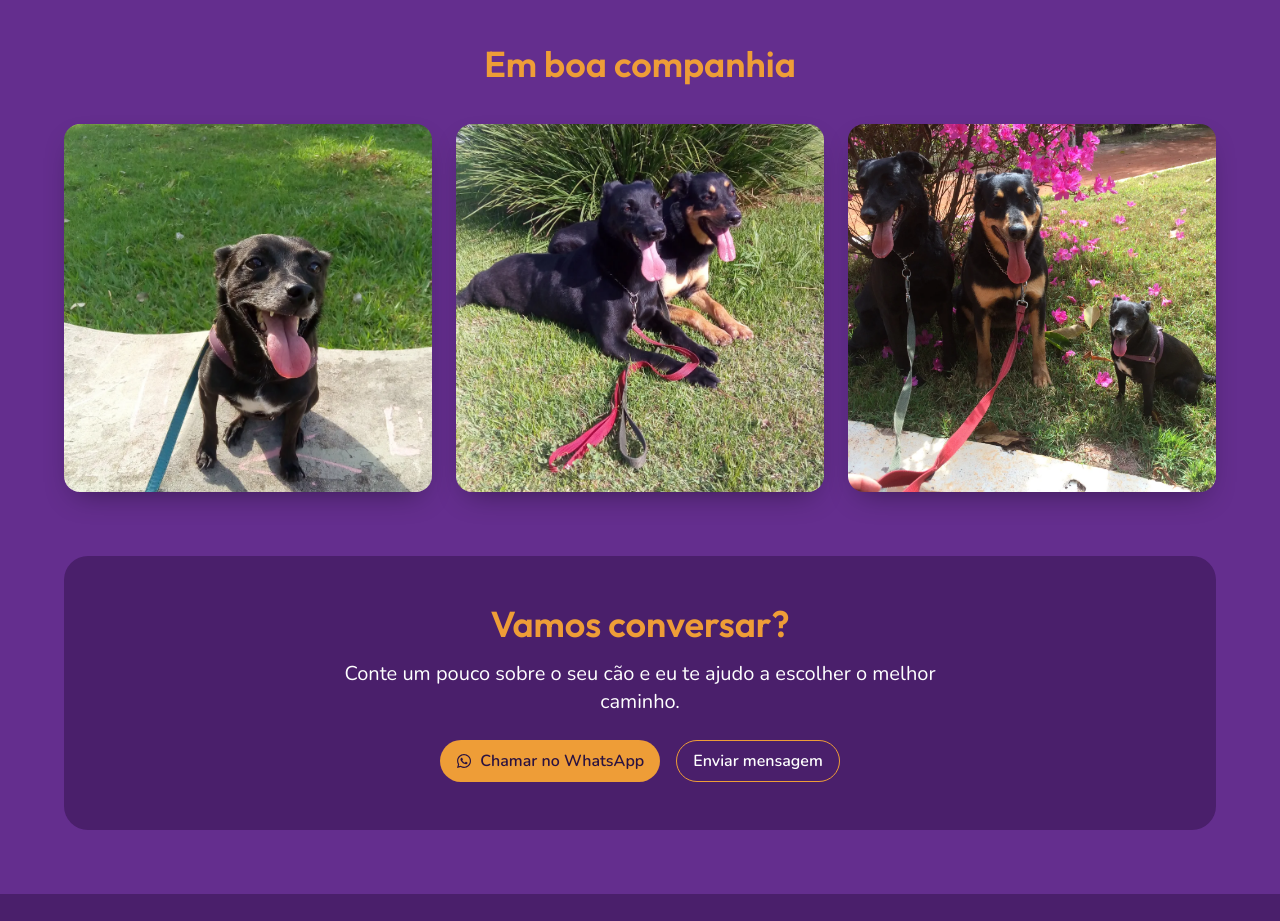
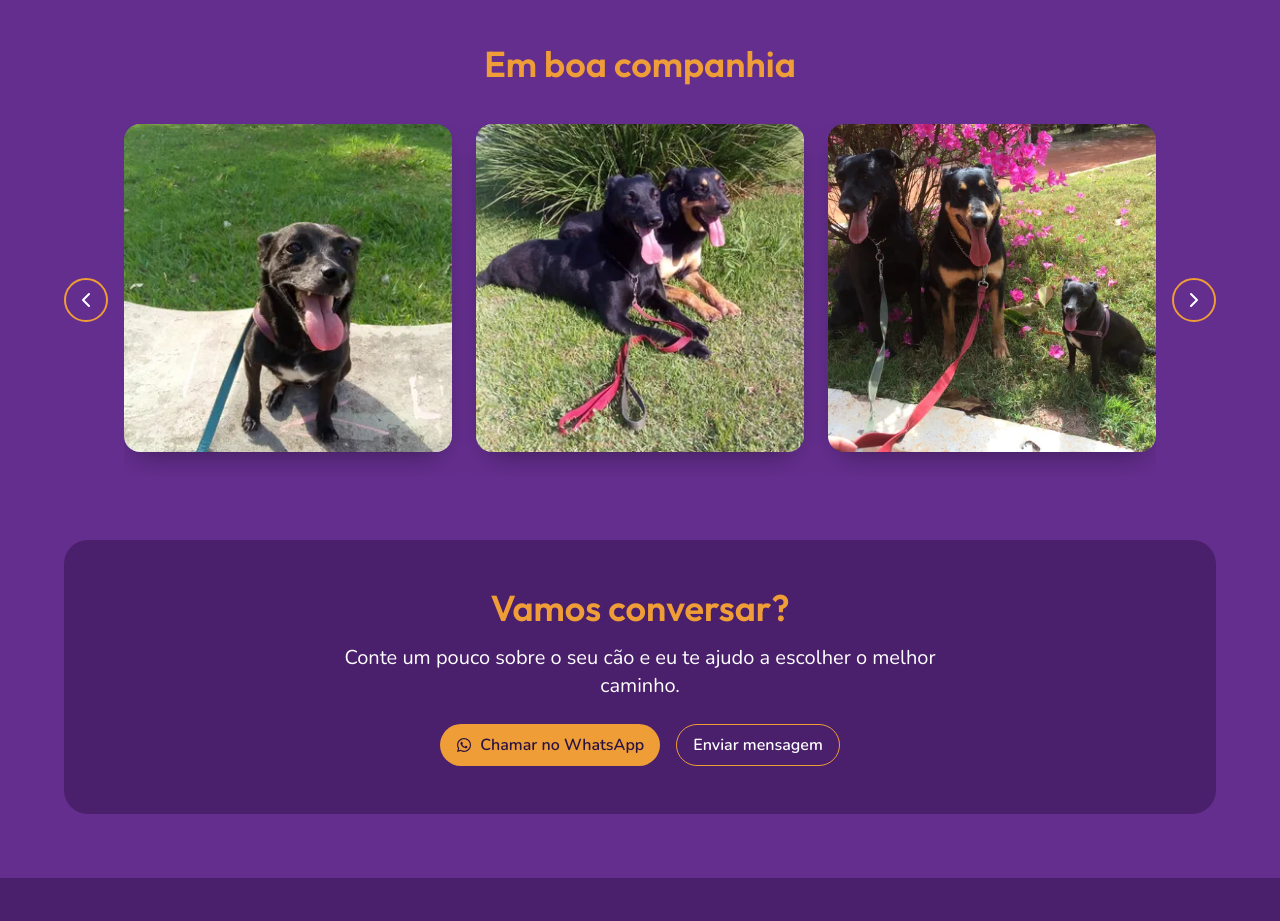
Before and after one commit to nanabernardo/MarianaAdestramentoReact, a React (Vite) app in the folder MarianaAdestramentoReact/: page /socializacao in a window 1280 px wide. Shown: the part 1740-2661 px from the top of the page. Built offline with nearby package versions, Linux system fonts and the light colour scheme.

Commit message:
feat: add PhotoCarousel to Socializacao page
- move Socializacao photos to data/fotos.js with large versions
- add two new photos (Dora_Bela_deitadas and eu_Dora_Bela)

```diff
--- a/MarianaAdestramentoReact/src/data/fotos.js
+++ b/MarianaAdestramentoReact/src/data/fotos.js
@@ -11,6 +11,16 @@ import BelaPpPequena from "../assets/Bela_Pp-pequena.webp";
 import BelaPp from "../assets/Bela_Pp.webp";
 import MayaPequena from "../assets/Maya-pequena.webp";
 import Maya from "../assets/Maya.webp";
+import PpPequena from "../assets/Pp-pequena.webp";
+import Pp from "../assets/Pp.webp";
+import DoraBelaParquePequena from "../assets/Dora_Bela_parque-pequena.webp";
+import DoraBelaParque from "../assets/Dora_Bela_parque.webp";
+import DoraBelaPpPequena from "../assets/Dora_Bela_Pp-pequena.webp";
+import DoraBelaPp from "../assets/Dora_Bela_Pp.webp";
+import DoraBelaDeitadasPequena from "../assets/Dora_Bela_deitadas-pequena.webp";
+import DoraBelaDeitadas from "../assets/Dora_Bela_deitadas.webp";
+import EuDoraBelaPequena from "../assets/eu_Dora_Bela-pequena.webp";
+import EuDoraBela from "../assets/eu_Dora_Bela.webp";
 
 export const fotosAdestramento = [
   { src: GoldensPequena, srcLarge: Goldens, alt: "Dois golden retrievers" },
@@ -31,3 +41,31 @@ export const fotosAdestramento = [
     alt: "Duas cadelas sem raça definida, uma porte grande deitada e a outra porte pequeno sentada, num gramado",
   },
 ];
+
+export const fotosSocializacao = [
+  {
+    src: PpPequena,
+    srcLarge: Pp,
+    alt: "Cachorrinha pequena, pelo preto, num banco de concreto do parque",
+  },
+  {
+    src: DoraBelaParquePequena,
+    srcLarge: DoraBelaParque,
+    alt: "Duas cachorras sem raça definida de pelo preto, porte grande, deitadas na grama, com a guia solta",
+  },
+  {
+    src: DoraBelaPpPequena,
+    srcLarge: DoraBelaPp,
+    alt: "Três cachorras sem raça definida com pelo preto, duas de grande porte e uma de pequeno porte, sentadas na grama, ao lado de flores cor-de-rosa no parque",
+  },
+  {
+    src: DoraBelaDeitadasPequena,
+    srcLarge: DoraBelaDeitadas,
+    alt: "Duas cachorras de pelo preto deitadas sobre folhas secas, uma delas com manchas caramelo, de língua de fora",
+  },
+  {
+    src: EuDoraBelaPequena,
+    srcLarge: EuDoraBela,
+    alt: "Mariana sorrindo, abraçada com duas cachorras de pelo preto",
+  },
+];
--- a/MarianaAdestramentoReact/src/pages/Socializacao.jsx
+++ b/MarianaAdestramentoReact/src/pages/Socializacao.jsx
@@ -1,15 +1,13 @@
-import Pp from "../assets/Pp.webp";
-import DoraBelaParque from "../assets/Dora_Bela_parque.webp";
 import Matilha from "../assets/matilha_parque.webp";
-import DoraBelaPp from "../assets/Dora_Bela_Pp.webp";
 import { FaWhatsapp } from "react-icons/fa";
 import { Check } from "lucide-react";
 import PageHero from "../components/PageHero";
 import Button from "../components/Button";
 import SectionHeader from "../components/SectionHeader";
 import ServiceCard from "../components/ServiceCard";
-import ResponsiveImage from "../components/ResponsiveImage";
 import CTASection from "../components/CTASection";
+import PhotoCarousel from "../components/PhotoCarousel";
+import { fotosSocializacao } from "../data/fotos";
 import {
   sinaisSocializacao,
   areasSocializacao,
@@ -18,20 +16,6 @@ import {
 import { links } from "../data/contato";
 
 const Socializacao = () => {
-  const images = [
-    {
-      src: Pp,
-      alt: "Cachorrinha pequena, pelo preto, num banco de concreto do parque",
-    },
-    {
-      src: DoraBelaParque,
-      alt: "Duas cachorras sem raça definida de pelo preto, porte grande, deitadas na grama, com a guia solta",
-    },
-    {
-      src: DoraBelaPp,
-      alt: "Três cachorras sem raça definida com pelo preto, duas de grande porte e uma de pequeno porte, sentadas na grama, ao lado de flores cor-de-rosa no parque",
-    },
-  ];
   return (
     // fragmento: a página passa a ter várias sections, uma ao lado da outra
     <>
@@ -147,19 +131,8 @@ const Socializacao = () => {
         <div className="max-w-6xl mx-auto">
           <SectionHeader title="Em boa companhia" className="mb-10" />
 
-          {/* celular: 1 coluna estreita (max-w-xs), como na Adestramento.
-              a partir de sm: 3 colunas, e o limite sai (sm:max-w-none) */}
-          <div className="max-w-xs mx-auto sm:max-w-none grid grid-cols-1 sm:grid-cols-3 gap-6">
-            {images.map((image) => (
-              <ResponsiveImage
-                key={image.src}
-                src={image.src}
-                alt={image.alt}
-                aspect="1/1"
-                className="rounded-2xl shadow-card"
-              />
-            ))}
-          </div>
+          {/* fotos quadradas, como era a grade (aspect="1/1") */}
+          <PhotoCarousel photos={fotosSocializacao} aspect="1/1" />
 
           <CTASection />
         </div>
```
